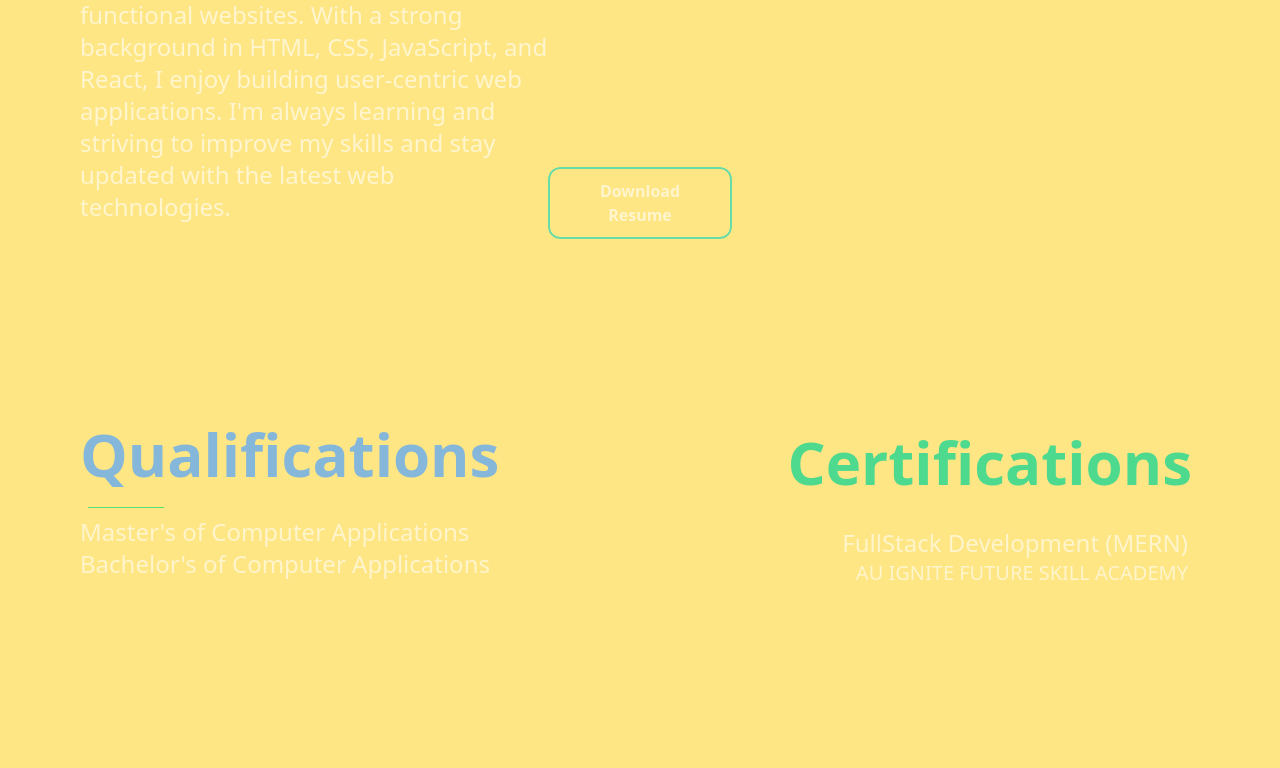
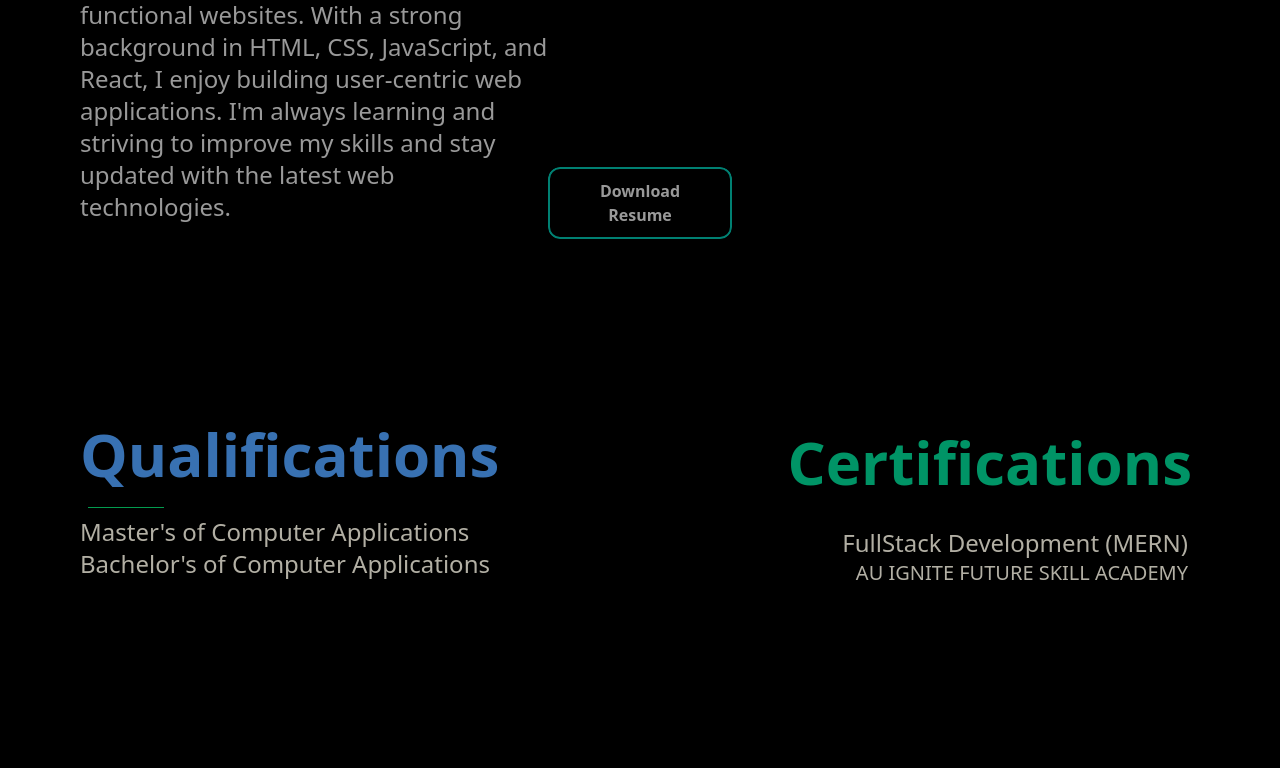
Before and after one commit to akshay-sharma062/Portfolio_Tailwind-Css, a website: page index.html in a window 1280 px wide. Shown: the part 657-1425 px from the top of the page. Drawn offline with nearby package versions, Linux system fonts and the light colour scheme.

Commit message:
bg-updated

```diff
--- a/index.html
+++ b/index.html
@@ -48,7 +48,7 @@
       }
     </style>
   </head>
-  <body class="bg-amber-200">
+  <body class="bg-black">
    <div class=" lg:p-20 p-5">
      <!-- navbar -->
      <nav >
```
